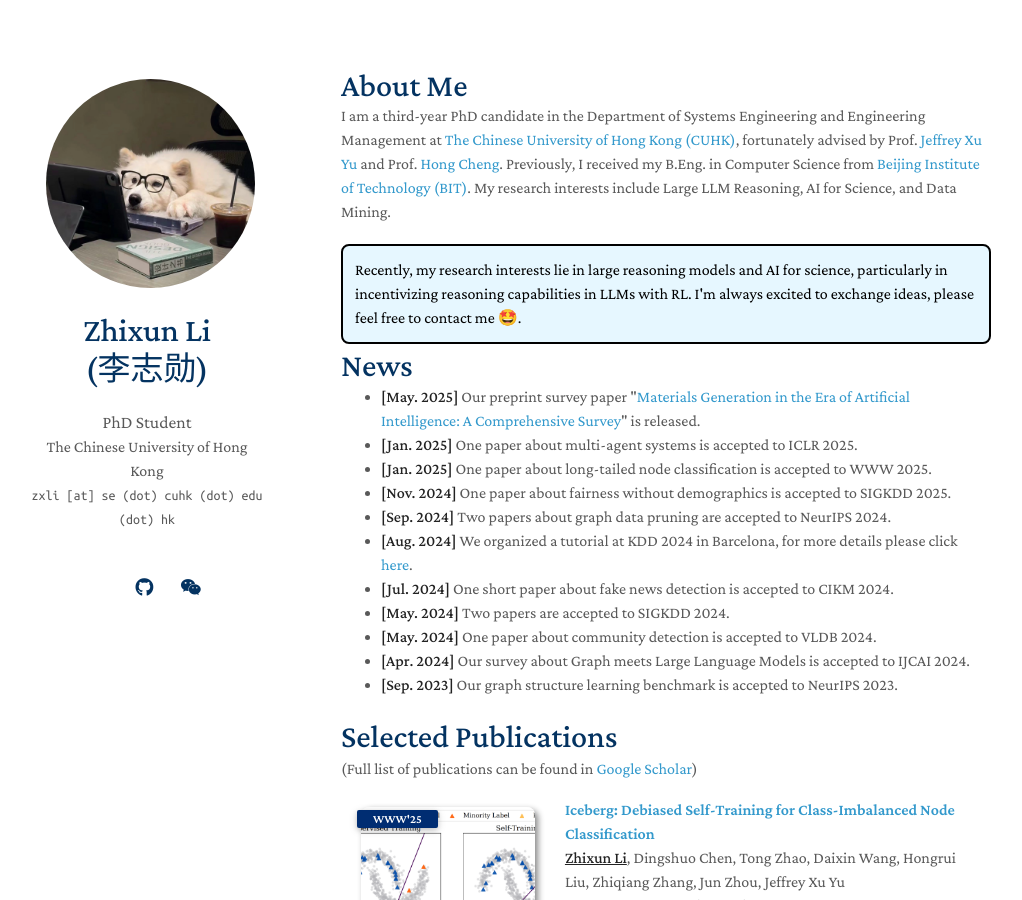
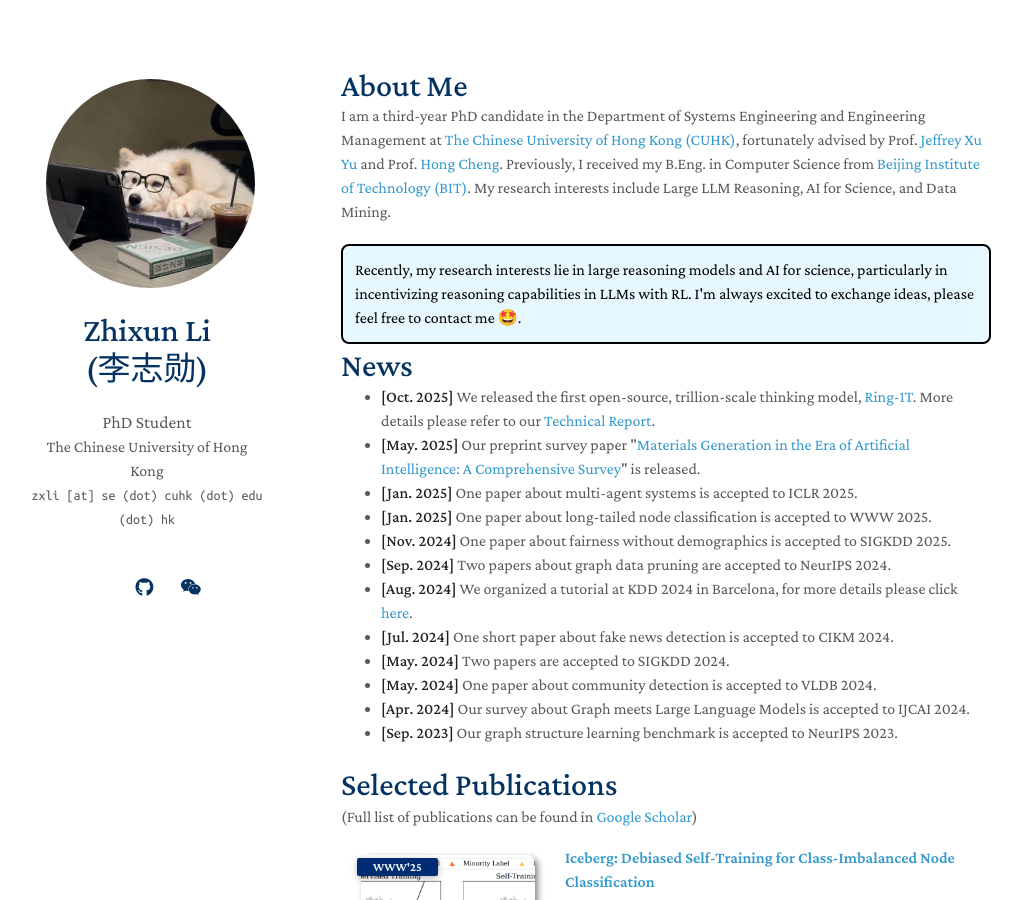
Before and after one commit to ZhixunLEE/ZhixunLEE.github.io, a Jekyll site: the page built from index.md, in a window 1280 px wide and 900 px high. Shown: the whole window, without its empty margins (129-1151 px from the left). Built offline with Jekyll 4.4.1, drawn with Linux system fonts in a browser that asks for light colours; nearby versions of some CDN libraries; a style sheet for code colours, icons or effects is not loaded.

Commit message:
Update index.md

```diff
--- a/index.md
+++ b/index.md
@@ -17,6 +17,7 @@ Recently, my research interests lie in large reasoning models and AI for science
 <h2 id="news" style="margin: 2px 0px 0px;">News</h2>
 <nav>
   <ul>
+    <li><strong>[Oct. 2025]</strong> We released the first open-source, trillion-scale thinking model, <a href="https://huggingface.co/inclusionAI/Ring-1T">Ring-1T</a>. More details please refer to our <a href="https://arxiv.org/pdf/2510.18855?">Technical Report</a>. </li>
     <li><strong>[May. 2025]</strong> Our preprint survey paper "<a href="https://arxiv.org/pdf/2505.16379">Materials Generation in the Era of Artificial Intelligence: A Comprehensive Survey</a>" is released.</li>
     <li><strong>[Jan. 2025]</strong> One paper about multi-agent systems is accepted to ICLR 2025. </li>
     <li><strong>[Jan. 2025]</strong> One paper about long-tailed node classification is accepted to WWW 2025. </li>
```
